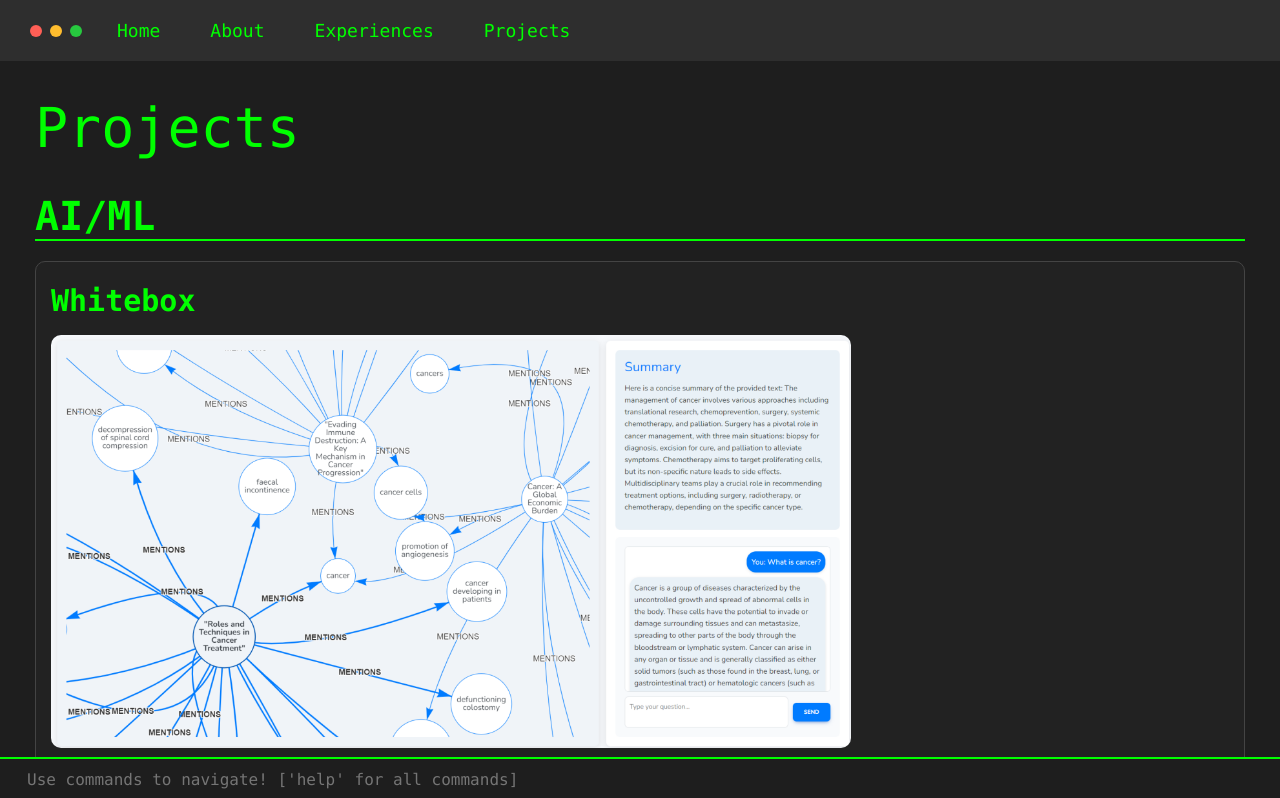
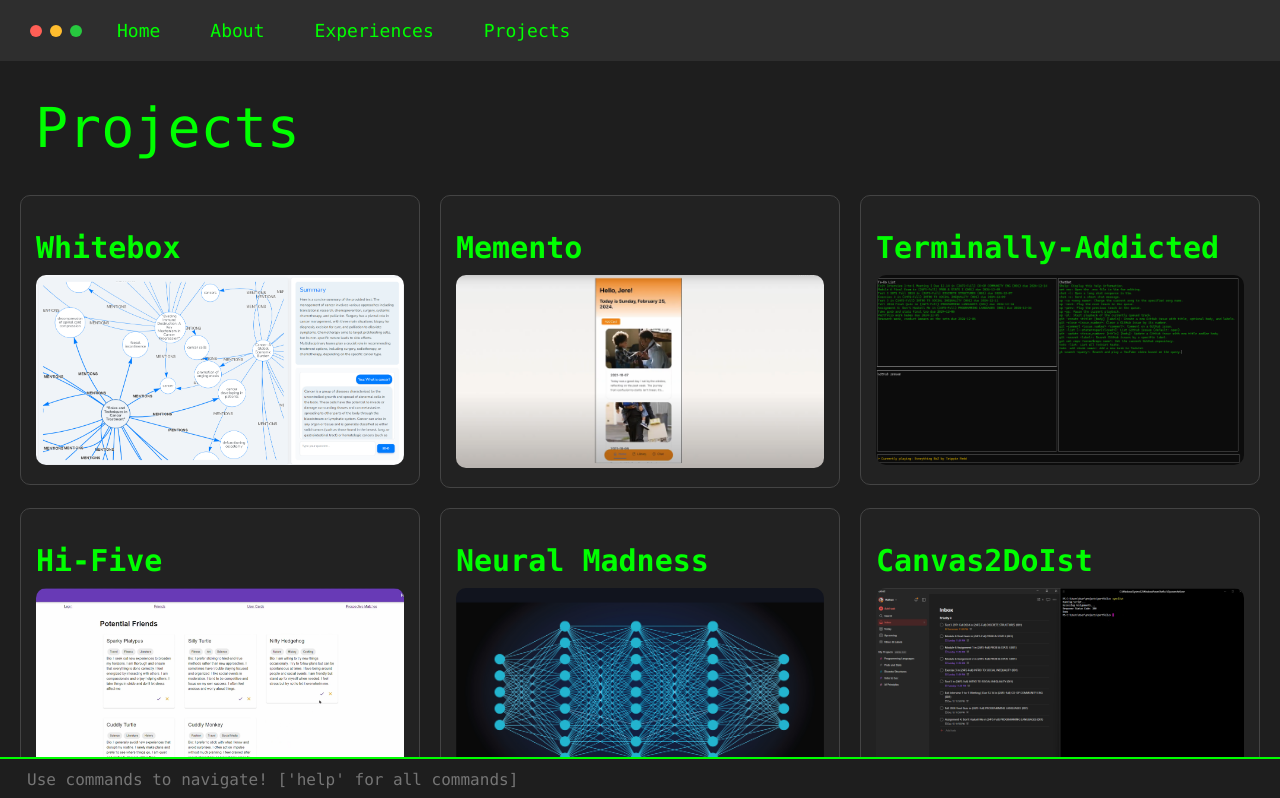
Before and after one commit to Rai1975/portfolio, a React (Create React App) app in the folder portfolio/: page /projects in a window 1280 px wide. Shown: the top 798 px of the page. Built offline with nearby package versions, Linux system fonts and the light colour scheme.

Commit message:
Updating projects page to not be crap.

```diff
--- a/portfolio/src/App.css
+++ b/portfolio/src/App.css
@@ -35,7 +35,7 @@ html, body {
   height: 100%;
   margin: 0;
   padding: 0;
-  background-color: '#1e1e1e';
+  background-color: #1e1e1e;
 }
 
 .App-link {
--- a/portfolio/src/App.js
+++ b/portfolio/src/App.js
@@ -5,7 +5,6 @@ import About from './pages/About-me';
 import LandingPage from './pages/landingPage';
 import Experiences from './pages/Experience';
 import Projects from './pages/Projects';
-import ResumePage from './pages/resumePage';
 import CommandLineNavigation from './components/CLI-query';
 import WhyDidYouDoThat from './pages/Error';
 
@@ -26,7 +25,6 @@ const Layout = () => {
         <Route path="/" element={<LandingPage />} />
         <Route path="/about" element={<About />} />
         <Route path="/experiences" element={<Experiences />} />
-        <Route path="/resume" element={<ResumePage />} />
         <Route path="/projects" element={<Projects />} />
         <Route path="/error" element={<WhyDidYouDoThat />} />
       </Routes>
--- a/portfolio/src/pages/Projects.js
+++ b/portfolio/src/pages/Projects.js
@@ -1,33 +1,31 @@
 import React, { useEffect, useState } from 'react';
-import { motion } from "motion/react"
+import { isMotionValue, motion } from 'motion/react';
 
 const Projects = () => {
-  const [text, setText] = useState(''); // Typing effect text
+  const [expandedProject, setExpandedProject] = useState(null);
+  const [projects, setProjects] = useState([]);
+  const [text, setText] = useState('');
   const [currentIndex, setCurrentIndex] = useState(0);
-  const [done, setDone] = useState(false); // Typing effect done state
-  const [projects, setProjects] = useState([]); // All projects
+  const [done, setDone] = useState(false);
+  const typingSpeed = 50;
+  const fullText = 'Projects';
   const [isMobile, setIsMobile] = useState(window.innerWidth <= 768);
-  const [categorizedProjects, setCategorizedProjects] = useState({
-    'AI/ML': [],
-    'General': [],
-    'Web Development': [],
-  }); // Categorized projects state
-  const [modalImage, setModalImage] = useState(null); // Modal image state
-  const [expandedProject, setExpandedProject] = useState(null); // Track expanded project
 
-  const fullText = `Projects`; // Typing effect text
-  const typingSpeed = 50; // Speed of typing in milliseconds
+  useEffect(() => {
+    const handleResize = () => {
+      setIsMobile(window.innerWidth <= 768);
+    };
+    window.addEventListener('resize', handleResize);
+    return () => window.removeEventListener('resize', handleResize);
+  }, []);
 
-  const categories = ['AI/ML', 'General', 'Web Development'];
-
-  // Typing effect function
   useEffect(() => {
     const type = () => {
       if (currentIndex < fullText.length) {
         setText((prev) => prev + fullText[currentIndex]);
         setCurrentIndex((prev) => prev + 1);
       } else {
-        setDone(true); // Typing complete
+        setDone(true);
       }
     };
 
@@ -35,43 +33,14 @@ const Projects = () => {
       const timeout = setTimeout(type, typingSpeed);
       return () => clearTimeout(timeout);
     }
-  }, [currentIndex, done, fullText]);
+  }, [currentIndex, done]);
 
-  useEffect(() => {
-    const handleResize = () => {
-      setIsMobile(window.innerWidth <= 768);
-    };
-
-    window.addEventListener('resize', handleResize);
-    return () => window.removeEventListener('resize', handleResize);
-  }, []);
-
-  // Fetch and categorize projects
   useEffect(() => {
     const fetchProjects = async () => {
       try {
         const response = await fetch('/data/projects.json');
         const data = await response.json();
-        console.log("Projects Response: ", data);
-
-        // Categorize projects
-        const categorized = {
-          'AI/ML': [],
-          'General': [],
-          'Web Development': [],
-        };
-
-        data.forEach(project => {
-          if (categorized[project.category]) {
-            categorized[project.category].push(project);
-          }
-        });
-
-        console.log("Categorized projects: ", categorized);
-
-        // Update state
         setProjects(data);
-        setCategorizedProjects(categorized); // Update the categorized projects state
       } catch (error) {
         console.error('Error fetching projects:', error);
       }
@@ -80,252 +49,64 @@ const Projects = () => {
     fetchProjects();
   }, []);
 
-  const closeModal = () => setModalImage(null); // Close the modal
-
-  useEffect(() => {
-    const handleKeyDown = (event) => {
-      if (event.key === 'Escape') {
-        closeModal();
-      }
-    };
-
-    if (modalImage) {
-      window.addEventListener('keydown', handleKeyDown);
-    }
-
-    return () => {
-      window.removeEventListener('keydown', handleKeyDown);
-    };
-  }, [modalImage]);
-
   const toggleExpand = (projectTitle) => {
     setExpandedProject((prev) => (prev === projectTitle ? null : projectTitle));
   };
 
   return (
+    <div style={{ padding: '20px', backgroundColor: '#1e1e1e', color: 'white', fontFamily: 'Consolas, monospace' }}>
+      <div style={{ color: '#00ff00', fontSize: isMobile ? '45px' : '55px', marginBottom: '20px', fontFamily: 'Consolas, monospace', padding: '15px', fontWeight: 'lighter'}}>{text}</div>
       <div
         style={{
-        display: 'flex',
-        flexDirection: 'column',
-        alignItems: 'center',
-        justifyContent: 'flex-start',
-        minHeight: '100vh',
-        backgroundColor: '#1e1e1e',
-        color: 'white',
-        fontFamily: 'Consolas, monospace',
-        padding: '20px',
-        boxSizing: 'border-box',
-        overflowY: 'auto',
+          display: 'grid',
+          gridTemplateColumns: isMobile ? 'repeat(auto-fit, minmax(300px, 1fr))' : 'repeat(3, minmax(300px, 3fr))',
+          gap: '20px',
+          alignItems: 'flex-start',
+          textAlign: 'left',
         }}
       >
-      <div
-        style={{
-          width: '100%',
-          flexGrow: 1,
-          backgroundColor: '#1e1e1e',
-          borderRadius: '0 0 10px 10px',
-          padding: '15px',
-          boxSizing: 'border-box',
-          overflow: 'hidden',
-          whiteSpace: 'pre-wrap',
-          color: '#00ff00',
-          fontSize: isMobile ? '40px' : '55px',
-        }}
-      >
-        {text}
-        {done && (
+        {projects.map((proj) => (
           <motion.div
-            initial={{ opacity: 0, y: 20 }}
-            animate={{ opacity: 1, y: 0 }}
-            transition={{ duration: 0.5 }}
-            style={{ marginTop: '20px', width: '100%' }}
-          >
-            {categories.map((category) => (
-              <motion.section
-                id={category}
-                key={category}
-                initial={{ opacity: 0, y: 20 }}
-                animate={{ opacity: 1, y: 0 }}
-                transition={{ duration: 0.5, delay: 0.2 }}
-                style={{ marginBottom: '50px' }}
-              >
-                <h2
-                  style={{
-                    color: '#00ff00',
-                    fontSize: isMobile ? '30px' : '40px',
-                    borderBottom: '2px solid #00ff00',
-                    marginBottom: '20px',
-                  }}
-                >
-                  {category}
-                </h2>
-
-                {categorizedProjects[category] && categorizedProjects[category].length > 0 ? (
-                  categorizedProjects[category].map((proj, index) => (
-                    <motion.article
-                      key={index}
-                      initial={{ opacity: 0, y: 20 }}
-                      animate={{ opacity: 1, y: 0 }}
-                      transition={{ duration: 0.5, delay: index * 0.1 }}
-                      style={{
-                        marginBottom: '30px',
-                        color: '#ddd',
-                        lineHeight: '1.6',
-                      }}
-                    >
-                      <motion.div
+            key={proj.title}
             layout
             style={{
-                          display: 'flex',
-                          flexDirection: 'column',
-                          cursor: 'pointer',
               border: '1px solid #444',
               borderRadius: '10px',
               padding: '15px',
               backgroundColor: expandedProject === proj.title ? '#333' : '#222',
+              cursor: 'pointer',
             }}
             onClick={() => toggleExpand(proj.title)}
           >
-                        <h3
-                          style={{
-                            fontSize: isMobile ? '20px' : '30px',
-                            margin: '0 0 10px',
-                            color: '#00ff00',
-                          }}
-                        >
+            <h3 style={{ color: '#00ff00', marginBottom: '10px' }}>
+              <a href={proj.link} target="_blank" rel="noopener noreferrer" style={{ color: 'inherit', textDecoration: 'none', fontSize: isMobile ? '20px' : '30px'}}>
                 {proj.title}
+              </a>
             </h3>
             <img
               src={proj.screenshot}
               alt={`${proj.title} screenshot`}
-                          style={{
-                            width: '100%',
-                            height: 'auto',
-                            maxWidth: '800px',
-                            maxHeight: '500px',
-                            borderRadius: '10px',
-                            cursor: 'pointer',
-                          }}
-                          onClick={(e) => {
-                            e.stopPropagation();
-                            setModalImage(proj.screenshot);
-                          }}
+              style={{ width: '100%', height: 'auto', borderRadius: '10px' }}
             />
+            {expandedProject === proj.title && (
               <motion.div
                 initial={{ opacity: 0, height: 0 }}
-                          animate={{
-                            opacity: expandedProject === proj.title ? 1 : 0,
-                            height: expandedProject === proj.title ? "auto" : 0,
-                          }}
-                          transition={{ duration: 0.3, ease: "easeInOut" }}
-                          style={{ overflow: "hidden", marginTop: '10px' }}
+                animate={{ opacity: 1, height: 'auto' }}
+                transition={{ duration: 0.3 }}
+                style={{ marginTop: '10px' }}
               >
-                          <p style={{ color: '#00ff00', fontSize: isMobile ? '20px' : '30px' }}>{proj.stack}</p>
-                          <p style={{ marginTop: '10px', fontSize: isMobile ? '15px' : '18px' }}>{proj.description}</p>
-                        </motion.div>
-                      </motion.div>
-                    </motion.article>
-                  ))
-                ) : (
-                  <p style={{ fontSize: isMobile ? '15px' : '20px', color: '#bbb' }}>No projects in this category</p>
-                )}
-              </motion.section>
-            ))}
+                <p style={{ color: '#00ff00' }}>{proj.stack}</p>
+                <p style={{
+                        fontSize: isMobile ? '15px' : '18px',
+                        marginTop: '10px',
+                        color: 'white',
+                        whiteSpace: 'pre-line'
+                      }} >{proj.description}</p>
               </motion.div>
             )}
-
-        {!done && (
-          <motion.span
-            initial={{ opacity: 0 }}
-            animate={{ opacity: 1 }}
-            transition={{ duration: 1, repeat: Infinity, repeatType: "reverse" }}
-            style={{
-              backgroundColor: '#00ff00',
-              color: '#1e1e1e',
-              padding: '0 2px',
-              display: 'inline-block',
-            }}
-          >
-            &nbsp;
-          </motion.span>
-        )}
-
-        {modalImage && (
-          <motion.div
-            initial={{ opacity: 0, scale: 0.8 }}
-            animate={{ opacity: 1, scale: 1 }}
-            exit={{ opacity: 0, scale: 0.8 }}
-            transition={{ duration: 0.3 }}
-            style={{
-              position: 'fixed',
-              top: 0,
-              left: 0,
-              width: '100vw',
-              height: '100vh',
-              backgroundColor: 'rgba(0, 0, 0, 0.8)',
-              display: 'flex',
-              justifyContent: 'center',
-              alignItems: 'center',
-              zIndex: 1000,
-            }}
-            onClick={closeModal}
-          >
-            <img
-              src={modalImage}
-              alt="Enlarged project"
-              style={{
-                maxWidth: '90%',
-                maxHeight: '90%',
-                borderRadius: '10px',
-                boxShadow: '0 0 15px rgba(0, 0, 0, 0.5)',
-              }}
-            />
           </motion.div>
-        )}
-
-        {!done && (
-          <span
-            style={{
-              backgroundColor: '#00ff00',
-              color: '#1e1e1e',
-              padding: '0 2px',
-              display: 'inline-block',
-              animation: 'blink 1s step-start infinite',
-            }}
-          >
-            &nbsp;
-          </span>
-        )}
+        ))}
       </div>
-
-      {modalImage && (
-        <div
-          style={{
-            position: 'fixed',
-            top: 0,
-            left: 0,
-            width: '100vw',
-            height: '100vh',
-            backgroundColor: 'rgba(0, 0, 0, 0.8)',
-            display: 'flex',
-            justifyContent: 'center',
-            alignItems: 'center',
-            zIndex: 1000,
-          }}
-          onClick={closeModal}
-        >
-          <img
-            src={modalImage}
-            alt="Enlarged project"
-            style={{
-              maxWidth: '90%',
-              maxHeight: '90%',
-              borderRadius: '10px',
-              boxShadow: '0 0 15px rgba(0, 0, 0, 0.5)',
-            }}
-          />
-        </div>
-      )}
     </div>
   );
 };
```
Also changed, not shown: portfolio/public/data/projects.json (+6 -6 lines), portfolio/src/pages/resumePage.js (deleted, +0 -30 lines). Lines whose indentation alone changed are shown as unchanged.
